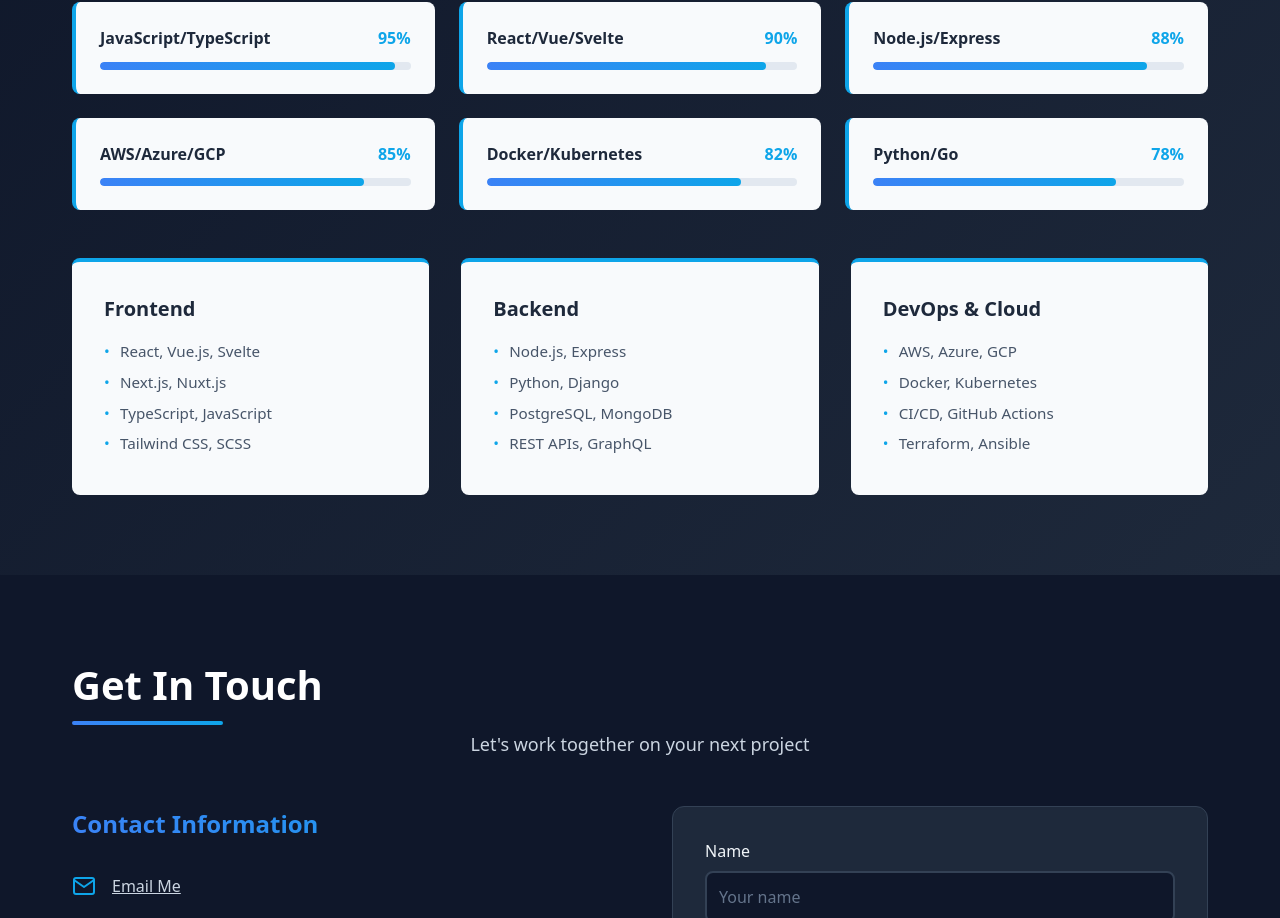
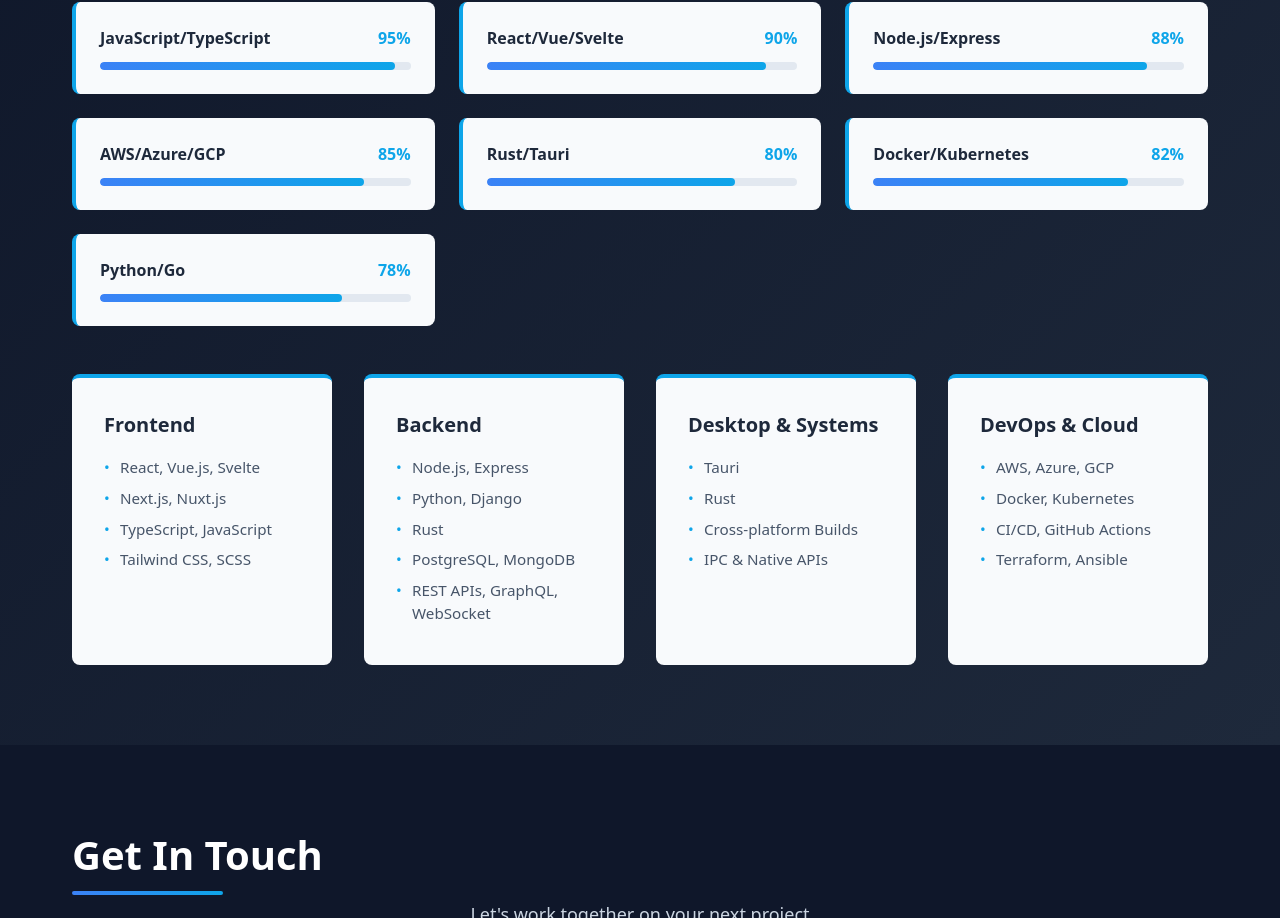
Before and after one commit to Mooshieblob1/ktvuong, a SvelteKit app: page / in a window 1280 px wide. Shown: the part 1952-2870 px from the top of the page. Built offline with nearby package versions, Linux system fonts and the light colour scheme.

Commit message:
Add Rust and Tauri skills to the skills section; update skill categories

```diff
--- a/src/routes/+page.svelte
+++ b/src/routes/+page.svelte
@@ -71,6 +71,7 @@
 		{ name: 'React/Vue/Svelte', level: 90 },
 		{ name: 'Node.js/Express', level: 88 },
 		{ name: 'AWS/Azure/GCP', level: 85 },
+		{ name: 'Rust/Tauri', level: 80 },
 		{ name: 'Docker/Kubernetes', level: 82 },
 		{ name: 'Python/Go', level: 78 }
 	];
@@ -394,8 +395,18 @@
 				<ul>
 					<li>Node.js, Express</li>
 					<li>Python, Django</li>
+					<li>Rust</li>
 					<li>PostgreSQL, MongoDB</li>
-					<li>REST APIs, GraphQL</li>
+					<li>REST APIs, GraphQL, WebSocket</li>
+				</ul>
+			</div>
+			<div class="skill-category">
+				<h3>Desktop & Systems</h3>
+				<ul>
+					<li>Tauri</li>
+					<li>Rust</li>
+					<li>Cross-platform Builds</li>
+					<li>IPC & Native APIs</li>
 				</ul>
 			</div>
 			<div class="skill-category">
```
